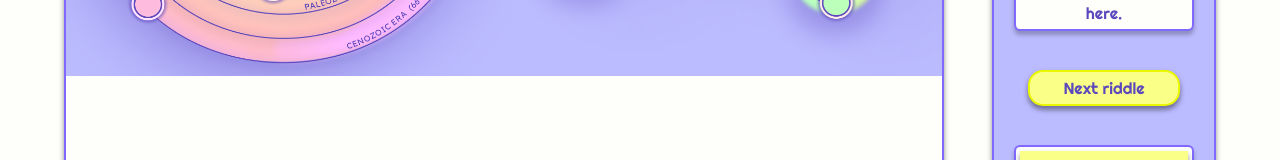
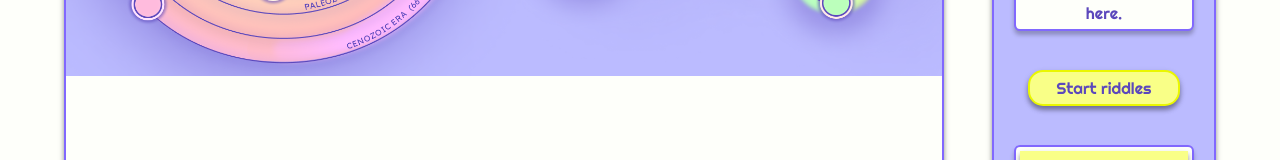
Before and after one commit to Ermegilius/timeLink, a React (Vite) app: page /gameplay in a window 1280 px wide. Shown: the part 441-601 px from the top of the page. Built offline with nearby package versions, Linux system fonts and the light colour scheme; no server answers.

Commit message:
refactor button to show start riddles instead  of next

```diff
--- a/src/pages/GameplayPage/GameplayPage.jsx
+++ b/src/pages/GameplayPage/GameplayPage.jsx
@@ -161,7 +161,7 @@ useEffect(() => {
               <p>{`You are in ${GameplayTimes[currentFieldIndex]}`}</p>
             </div>
             <div>
-                <Button text={currentFieldIndex !== 11 ? "Next riddle" : "Finish game"} onClick={currentFieldIndex !==11 ?openModal : finishGame} className="my-0" />
+              <Button text={currentFieldIndex === 0 ? "Start riddles" : currentFieldIndex !== 11 ? "Next riddle" : "Finish game"} onClick={currentFieldIndex !== 11 ? openModal : finishGame} className="my-0" />
               <Modal
                 isOpen={isModalOpen}
                 onClose={closeModal}
```
Lines whose indentation alone changed are shown as unchanged.
